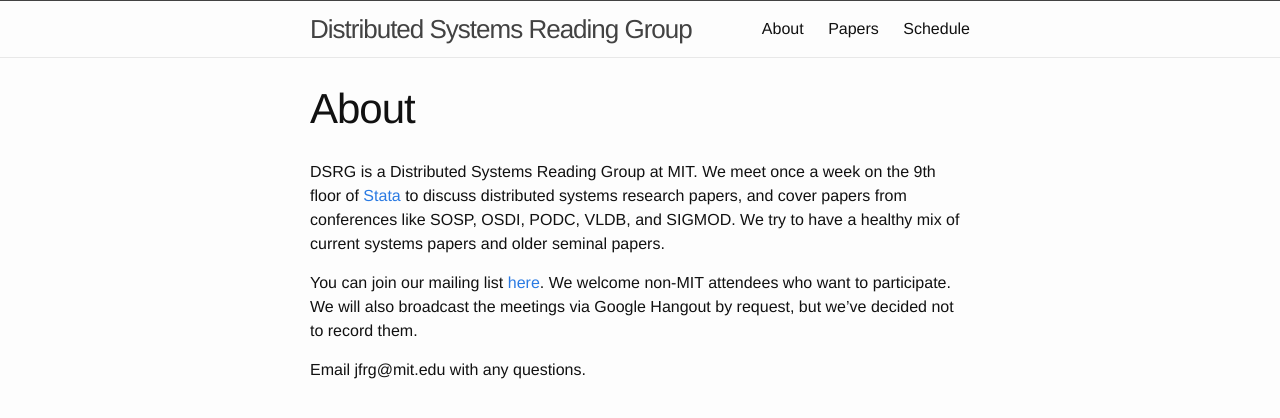
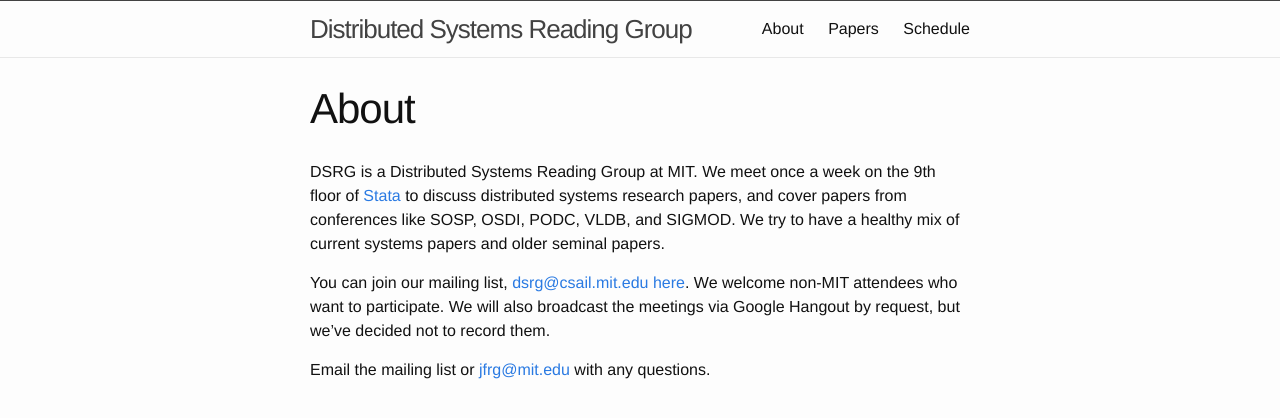
Before and after one commit to mit-pdos/dsrg, a Jekyll site: the page built from about.md, in a window 1280 px wide, cut to the strip 104-522 px from the top of the page. Built offline with Jekyll 4.4.1, drawn with Linux system fonts in a browser that asks for light colours.

Commit message:
update mailing list link

```diff
--- a/about.md
+++ b/about.md
@@ -11,10 +11,12 @@ distributed systems research papers, and cover papers from conferences
 like SOSP, OSDI, PODC, VLDB, and SIGMOD. We try to have a healthy mix of
 current systems papers and older seminal papers.
 
-You can join our mailing list
-[here](https://lists.csail.mit.edu/mailman/listinfo/ds-reading).  We
-welcome non-MIT attendees who want to participate.  We will also
+You can join our mailing list,
+[dsrg@csail.mit.edu](mailto:dsrg@csail.mit.edu)
+[here](https://lists.csail.mit.edu/mailman/listinfo/dsrg).
+We welcome non-MIT attendees who want to participate. We will also
 broadcast the meetings via Google Hangout by request, but we've decided
 not to record them.
 
-Email jfrg@mit.edu with any questions.
+Email the mailing list or [jfrg@mit.edu](mailto:jfrg@mit.edu) with any
+questions.
```
